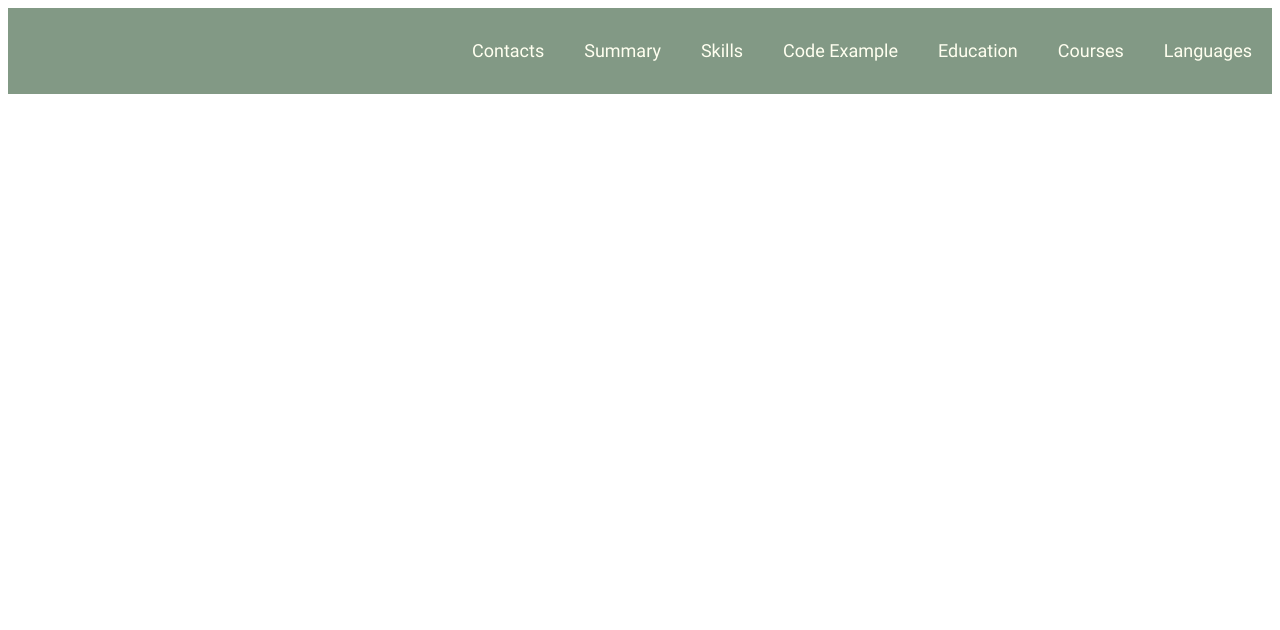
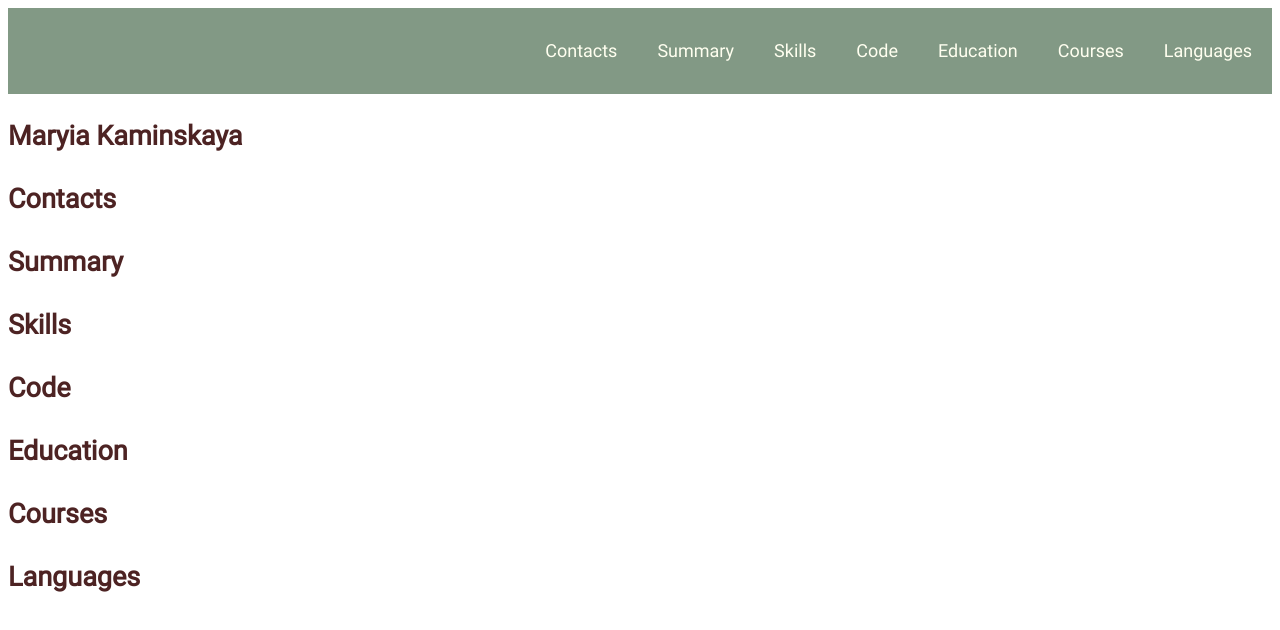
Before and after one commit to MariyaKaminskaya/rsschool-cv, a plain HTML site: page index.html in a window 1280 px wide. Drawn offline with Linux system fonts and the light colour scheme.

Commit message:
feat:add sections to  CV

```diff
--- a/index.html
+++ b/index.html
@@ -14,7 +14,7 @@
                  <li class="nav-item"><a href="#contacts" class="nav-link">Contacts</a></li>
                  <li class="nav-item"><a href="#summary" class="nav-link">Summary</a></li>
                  <li class="nav-item"><a href="#skills" class="nav-link">Skills</a></li>
-                 <li class="nav-item"><a href="#code" class="nav-link">Code Example</a></li>
+                 <li class="nav-item"><a href="#code" class="nav-link">Code</a></li>
                  <li class="nav-item"><a href="#education" class="nav-link">Education</a></li>
                  <li class="nav-item"><a href="#courses" class="nav-link">Courses</a></li>
                  <li class="nav-item"><a href="#languages" class="nav-link">Languages</a></li>
@@ -22,5 +22,38 @@
              </nav>
         </div>
     </header>
+    <main class="main">
+        <div class="container">
+            <section class="section" id="profile">
+                <h1 class="section-title">Maryia Kaminskaya</h1>
+            </section>
+            <section class="section" id="contacts">
+                <h2 class="section-title">Contacts</h2>
+            </section>
+            <section class="section" id="summary">
+                <h2 class="section-title">Summary</h2>
+            </section>
+            <section class="section" id="skills">
+                <h2 class="section-title">Skills</h2>
+            </section>
+            <section class="section" id="code">
+                <h2 class="section-title">Code</h2>
+            </section>
+            <section class="section" id="education">
+                <h2 class="section-title">Education</h2>
+            </section>
+            <section class="section" id="courses">
+                <h2 class="section-title">Courses</h2>
+            </section>
+            <section class="section" id="languages">
+                <h2 class="section-title">Languages</h2>
+            </section>
+        </div>
+    </main>
+    <footer class="footer">
+        <div class="container">
+
+        </div>
+    </footer>
 </body>
 </html>
```
